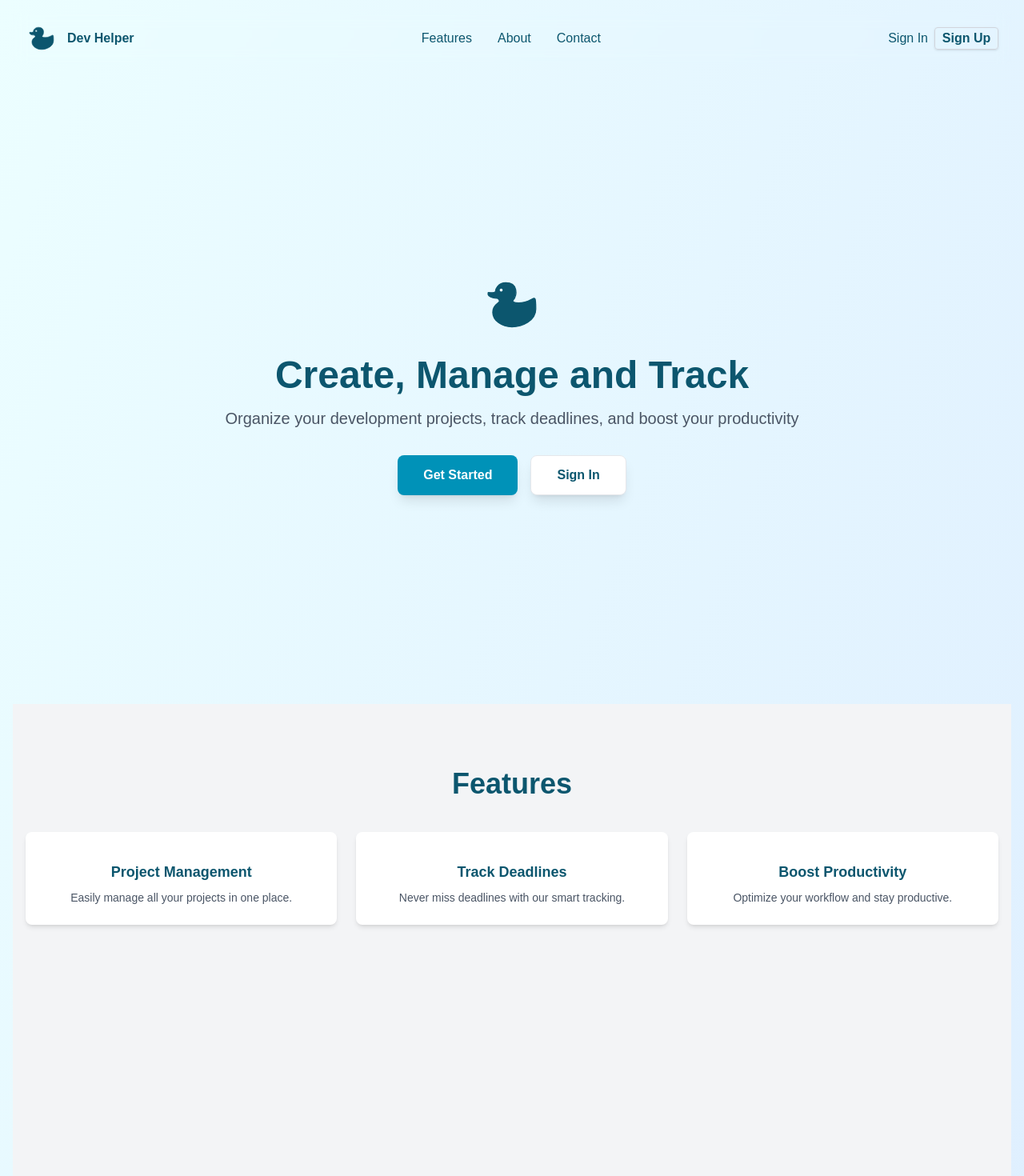
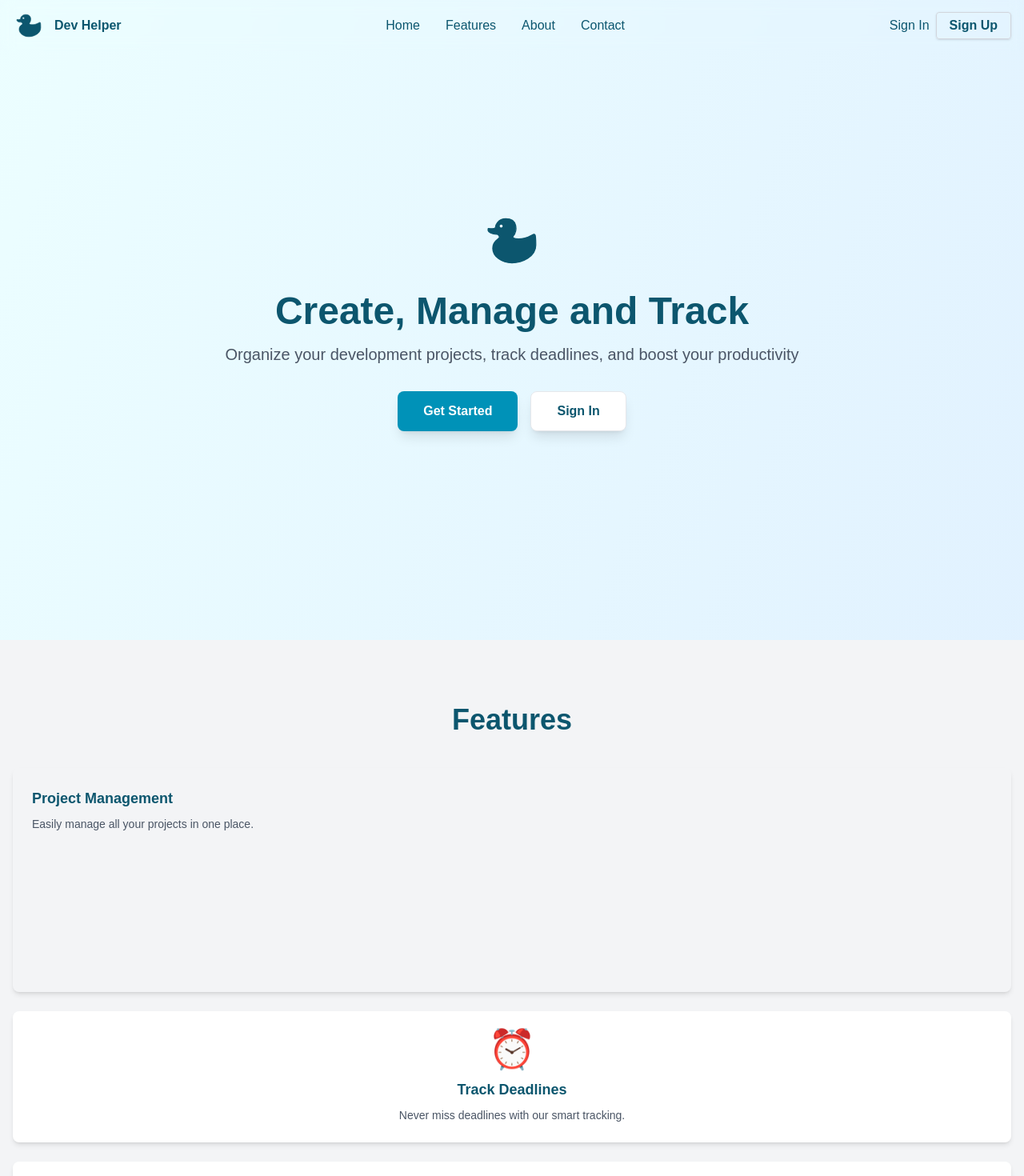
Before and after one commit to flip31/Dev-Helper-2.0, a React (Vite) app: page / in a window 1280 px wide. Shown: the top 1470 px of the page at 80% size. Built offline with nearby package versions, Linux system fonts and the light colour scheme.

Commit message:
added another tab in welcome and rearrenged routes

```diff
--- a/index.html
+++ b/index.html
@@ -2,7 +2,7 @@
 <html lang="en">
   <head>
     <meta charset="UTF-8" />
-    <link rel="icon" type="image/svg+xml" href="/vite.svg" />
+    <link rel="icon" type="image/svg+xml" href="/duck.svg" />
     <meta name="viewport" content="width=device-width, initial-scale=1.0" />
     <title>dev-helper</title>
   </head>
--- a/src/pages/welcome.jsx
+++ b/src/pages/welcome.jsx
@@ -1,3 +1,4 @@
+// pages/Welcome.jsx
 import { useNavigate } from "react-router-dom"
 import { useEffect, useState } from "react"
 import { supabase } from "../services/supabase"
@@ -31,26 +32,27 @@ export default function Welcome() {
   }
 
   return (
-    <div className="min-h-screen bg-gradient-to-br from-cyan-50 to-blue-100 p-4">
+    <div className="min-h-screen bg-gradient-to-br from-cyan-50 to-blue-100">
       {/* Navbar */}
-      <div className="flex justify-between items-center sticky top-0 z-40 bg-opacity-80 backdrop-blur-sm px-4 py-3">
+      <div className="fixed top-0 left-0 right-0 z-40 bg-opacity-80 backdrop-blur-sm px-4 py-3 flex justify-between items-center">
         <div className="flex items-center gap-3">
           <img src="/duck.svg" alt="Dev Helper" className="w-10 h-10" />
           <p className="font-bold text-[#0c566e]">Dev Helper</p>
         </div>
         <ul className="flex gap-8">
-          <li className="text-[#0c566e]  cursor-pointer hover:font-bold" onClick={() => scrollToSection("features")}>Features</li>
-          <li className="text-[#0c566e]  cursor-pointer hover:font-bold" onClick={() => scrollToSection("about")}>About</li>
-          <li className="text-[#0c566e]  cursor-pointer hover:font-bold" onClick={() => scrollToSection("contact")}>Contact</li>
+          <li className="text-[#0c566e] cursor-pointer hover:scale-110 transition duration-300" onClick={() => scrollToSection("home")}>Home</li>
+          <li className="text-[#0c566e] cursor-pointer hover:scale-110 transition duration-300" onClick={() => scrollToSection("features")}>Features</li>
+          <li className="text-[#0c566e] cursor-pointer hover:scale-110 transition duration-300" onClick={() => scrollToSection("about")}>About</li>
+          <li className="text-[#0c566e] cursor-pointer hover:scale-110 transition duration-300" onClick={() => scrollToSection("contact")}>Contact</li>
         </ul>
         <div className="flex gap-2">
           <button onClick={() => navigate("/login")} className="text-[#0c566e]">Sign In</button>
-          <button onClick={() => navigate("/signup")} className="text-[#0c566e] font-semibold shadow border-1 border-gray-300 rounded w-20 h-7">Sign Up</button>
+          <button onClick={() => navigate("/signup")} className="text-[#0c566e] font-semibold shadow border border-gray-300 rounded px-4 py-1">Sign Up</button>
         </div>
       </div>
 
       {/* Hero Section */}
-      <section className="min-h-screen flex flex-col justify-center items-center text-center mt-0" data-aos="fade-up">
+      <section id="home" className="min-h-screen flex flex-col justify-center items-center text-center" data-aos="fade-up">
         <img src="/duck.svg" alt="Dev Helper" className="w-20 h-20 mb-6" data-aos="fade-up" />
         <h1 className="text-5xl font-bold text-[#0c566e] mb-4" data-aos="fade-up">Create, Manage and Track</h1>
         <p className="text-xl text-gray-600 mb-8" data-aos="fade-up">
@@ -77,10 +79,21 @@ export default function Welcome() {
       {/* Features Section */}
       <section id="features" className="py-20 bg-gray-100 min-h-screen" data-aos="fade-up">
         <h2 className="text-4xl font-bold text-center text-[#0c566e] mb-10">Features</h2>
-        <div className="grid grid-cols-1 md:grid-cols-3 gap-6 px-4">
-          <FeatureCard title="Project Management" description="Easily manage all your projects in one place." icon="" />
-          <FeatureCard title="Track Deadlines" description="Never miss deadlines with our smart tracking." icon="" />
-          <FeatureCard title="Boost Productivity" description="Optimize your workflow and stay productive." icon="" />
+        <div className="grid gap-6 px-4">
+            <div className=" p-6 rounded-lg shadow-md h-70" data-aos="fade-in">
+              <h3 className="text-lg font-semibold text-[#0c566e] mb-2">Project Management</h3>
+              <p className="text-gray-600 text-sm">Easily manage all your projects in one place.</p>
+            </div>
+            <div className="bg-white p-6 rounded-lg shadow-md hover:shadow-xl transition text-center" data-aos="fade-in">
+              <div className="text-5xl mb-3">⏰</div>
+              <h3 className="text-lg font-semibold text-[#0c566e] mb-2">Track Deadlines</h3>
+              <p className="text-gray-600 text-sm">Never miss deadlines with our smart tracking.</p>
+            </div>
+            <div className="bg-white p-6 rounded-lg shadow-md hover:shadow-xl transition text-center" data-aos="fade-in">
+              <div className="text-5xl mb-3">🚀</div>
+              <h3 className="text-lg font-semibold text-[#0c566e] mb-2">Boost Productivity</h3>
+              <p className="text-gray-600 text-sm">Optimize your workflow and stay productive.</p>
+            </div>
         </div>
       </section>
 
@@ -102,13 +115,3 @@ export default function Welcome() {
     </div>
   )
 }
-
-function FeatureCard({ icon, title, description }) {
-  return (
-    <div className="bg-white p-6 rounded-lg shadow-md hover:shadow-xl transition text-center" data-aos="fade-in">
-      <div className="text-5xl mb-3">{icon}</div>
-      <h3 className="text-lg font-semibold text-[#0c566e] mb-2">{title}</h3>
-      <p className="text-gray-600 text-sm">{description}</p>
-    </div>
-  )
-}
```
